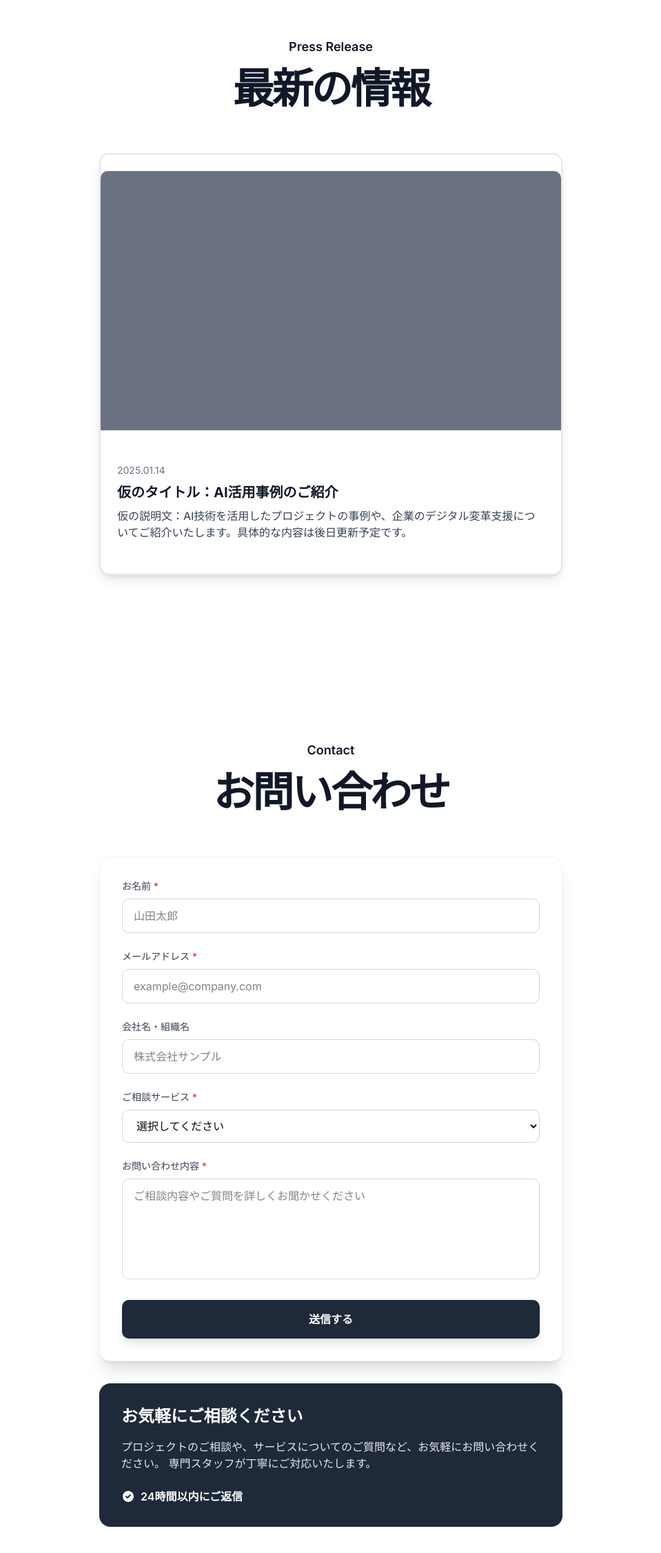
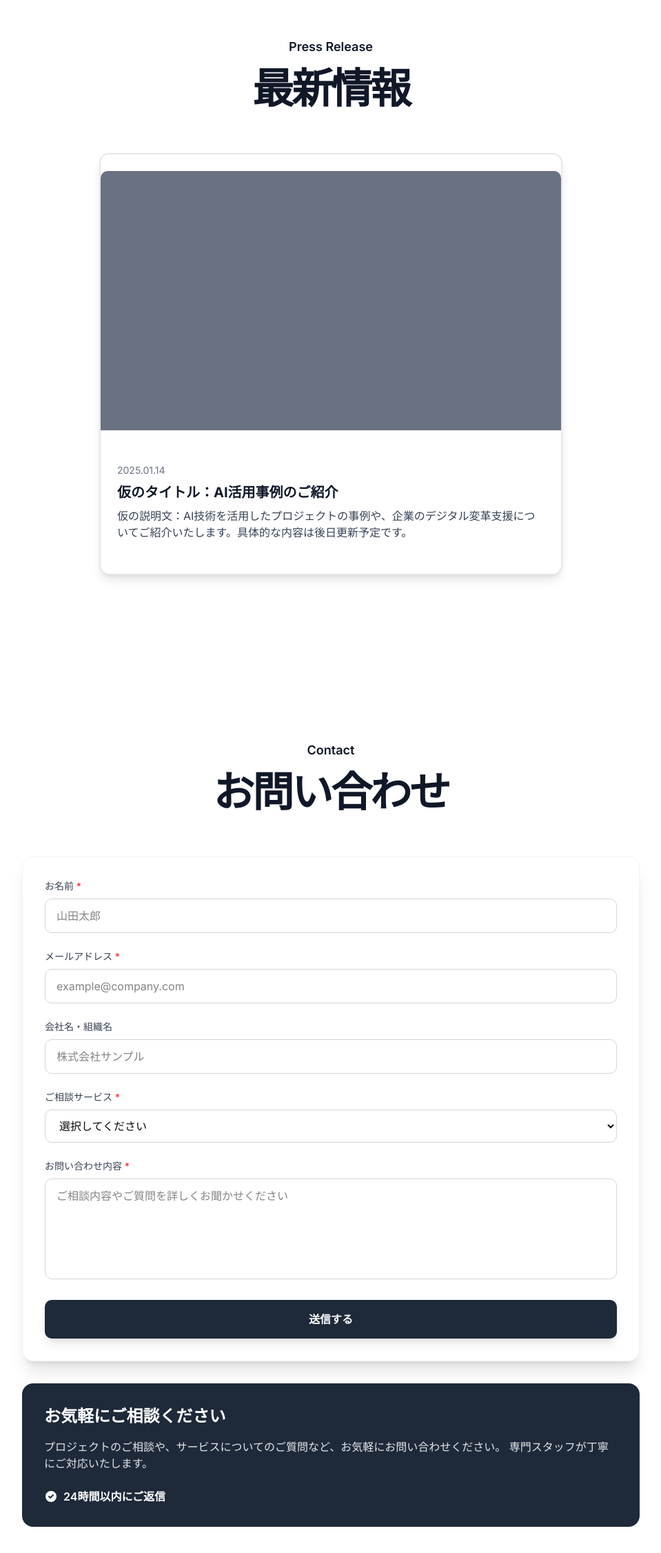
Before and after one commit to KuranosukeOhta/northerns-lab-corporate-site, a Next.js app: page / in a window 1280 px wide. Shown: the part 2334-4586 px from the top of the page at 69% size, without its empty margins (160-1119 px from the left). Built offline with nearby package versions, Linux system fonts and the light colour scheme.

Commit message:
Contact Formセクションの横幅を拡大（max-w-2xl → max-w-4xl）

```diff
--- a/src/app/page.tsx
+++ b/src/app/page.tsx
@@ -204,7 +204,7 @@
               Press Release
             </p>
             <h2 className="text-4xl md:text-5xl lg:text-6xl font-bold tracking-tighter text-center mb-16 text-gray-900">
-              最新の情報
+              最新情報
             </h2>
             <div className="max-w-2xl mx-auto">
               <Card className="bg-white border-2 border-gray-200 shadow-lg hover:scale-105 hover:shadow-xl transition-all duration-300 cursor-pointer">
@@ -229,7 +229,7 @@
               お問い合わせ
             </h2>
 
-            <div className="flex flex-col items-center max-w-2xl mx-auto">
+            <div className="flex flex-col items-center max-w-4xl mx-auto">
               {/* Contact Form */}
               <div className="bg-white rounded-2xl shadow-xl p-8 border border-gray-100 w-full mb-8">
 
```
